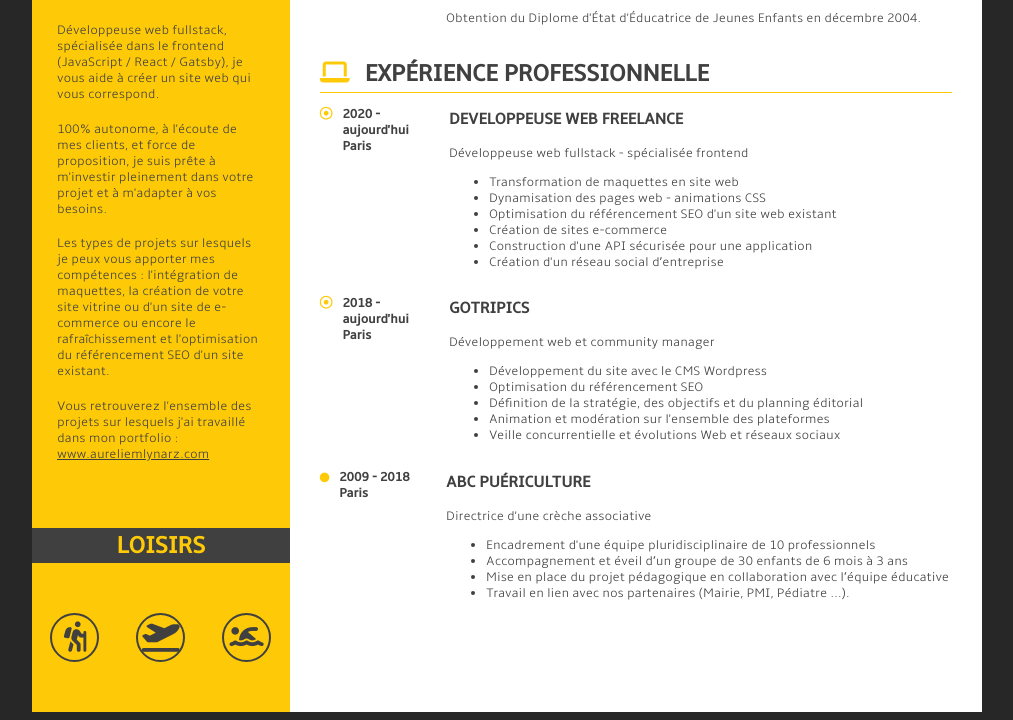
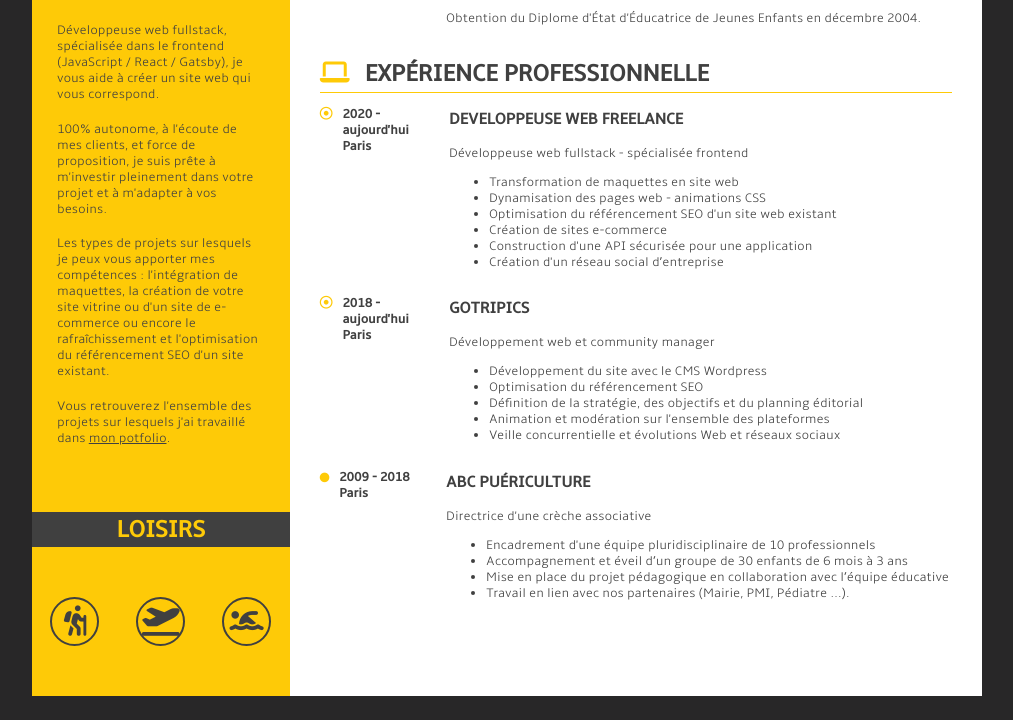
Before and after one commit to Lilimly/CV_Aurelie_Mlynarz, a plain HTML site: page index.html in a window 1280 px wide. Shown: the part 595-1315 px from the top of the page, without its empty margins (133-1146 px from the left). Drawn offline with Linux system fonts and the light colour scheme; a web font is replaced by a local one.

Commit message:
Optimisation texte cv

```diff
--- a/index.html
+++ b/index.html
@@ -45,7 +45,7 @@
           <p>Développeuse web fullstack, spécialisée dans le frontend (JavaScript / React / Gatsby), je vous aide à créer un site web qui vous correspond.</p>
           <p>100% autonome, à l'écoute de mes clients, et force de proposition, je suis prête à m'investir pleinement dans votre projet et à m'adapter à vos besoins.</p>
           <p>Les types de projets sur lesquels je peux vous apporter mes compétences :  l'intégration de maquettes, la création de votre site vitrine ou d'un site de e-commerce ou encore le rafraîchissement et l'optimisation du référencement SEO d'un site existant.</p>
-          <p>Vous retrouverez l'ensemble des projets sur lesquels j'ai travaillé dans mon portfolio : <a href="https://www.aureliemlynarz.com" title="Mon portfolio">www.aureliemlynarz.com</a></p>
+          <p>Vous retrouverez l'ensemble des projets sur lesquels j'ai travaillé dans <a href="https://www.aureliemlynarz.com" title="Mon portfolio">mon potfolio</a>.</p>
         </div>
         <div class="title_left">
           <h2>LOISIRS</h2>
```
